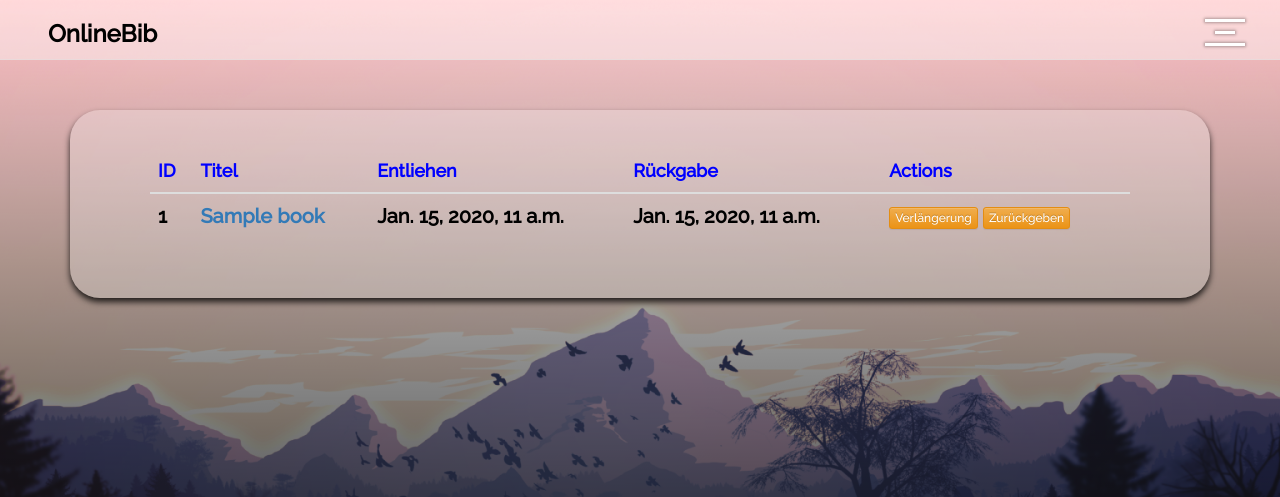
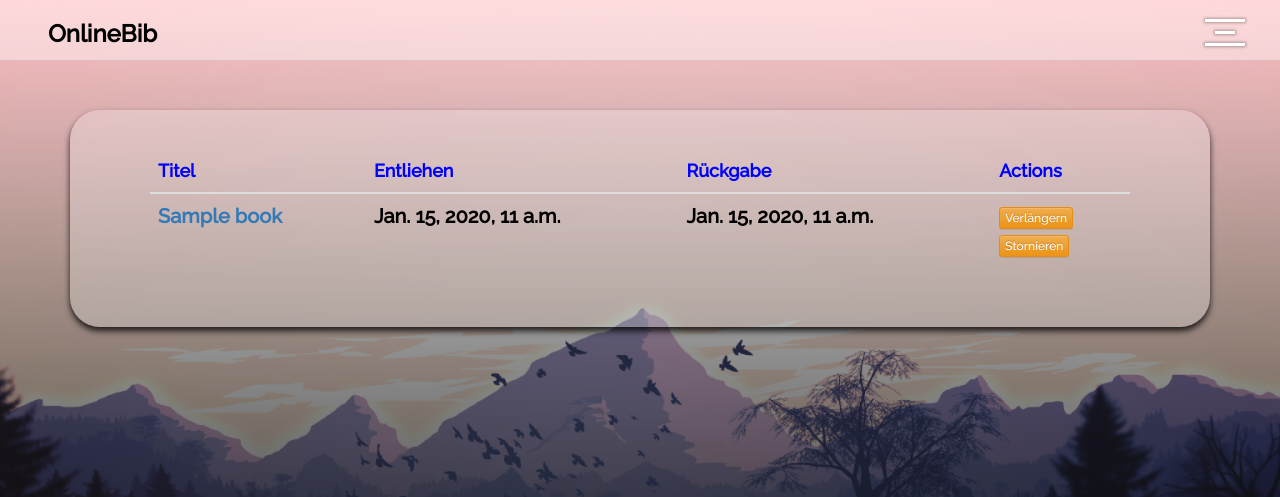
Before and after one commit to JojoNowack/book-store, a Django app: template book_store/account/templates/account/test.html in a window 1280 px wide. Shown: the top 497 px of the page. Run offline with Django 3.2, Linux system fonts and the light colour scheme; the template is opened without the code that fills it: values that come from a table or form of the project are taken from there, others are empty; tables that the repository leaves empty hold one stand-in row (values such as "Sample post"); some libraries are stand-ins or nearby versions.

Commit message:
verlängers ist möglich

```diff
--- a/book_store/account/templates/account/test.html
+++ b/book_store/account/templates/account/test.html
@@ -39,7 +39,6 @@ THE SOFTWARE IS PROVIDED "AS IS", WITHOUT WARRANTY OF ANY KIND, EXPRESS OR IMPLI
         <thead>
         <tr>
           <div>
-          <th>ID</th>
           <th>Titel</th>
           <th>Entliehen</th>
           <th>Rückgabe</th>
@@ -50,9 +49,7 @@ THE SOFTWARE IS PROVIDED "AS IS", WITHOUT WARRANTY OF ANY KIND, EXPRESS OR IMPLI
         <tbody class="textstyle">
             {% for Order in all_books %}
         <tr v-for="product in filteredProducts">
-          <td>
-            <router-link v-bind:to="{name: 'product', params: {product_id: product.id}}" style="font-size: 20px; font-family: 'Raleway'; color: black" >{{forloop.counter }}</router-link>
-          </td>
+
           <td>
             <a href="/books/products/?title={{Order.books.title}}&id={{Order.books.id}}">{{Order.books.title}}</a>
 
@@ -65,13 +62,28 @@ THE SOFTWARE IS PROVIDED "AS IS", WITHOUT WARRANTY OF ANY KIND, EXPRESS OR IMPLI
           </td>
 
           <td>
-            <div class="btn btn-warning btn-xs" v-bind:to="{name: 'product-edit', params: {product_id: product.id}}" onclick=alert("Verlängen") >Verlängerung</div>
-            <div class="btn btn-warning btn-xs" v-bind:to="{name: 'product-edit', params: {product_id: product.id}}" onclick=alert("Zurückgeben") >Zurückgeben</div>
+            <form action="#" method="post"  > <!--Button für verlängern -->
+             {% csrf_token %}
+              <!-- isextend[book_id, true for verlängern false for stornieren]-->
+              <input  type="hidden" class="round-black-btn"  name="idandisextend[]" value="{{Order.books.id}}"> <!-- isextend[0]-->
+              <input  type="hidden" class="round-black-btn"  name="idandisextend[]" value="true"> <!-- isextend[1]-->
+                <button type="submit" name='buttonforextend' class="btn btn-warning btn-xs" >Verlängern</button>
+            </form>
+            <form action="#" method="post"  > <!--Button für stornieren -->
+             {% csrf_token %}
+              <!-- isextend[book_id, true for verlängern false for stornieren]-->
+              <input  type="hidden" class="round-black-btn"  name="idandisextend[]" value="{{Order.books.id}}"> <!-- isextend[0]-->
+              <input  type="hidden" class="round-black-btn"  name="idandisextend[]" value="false"> <!-- isextend[1]-->
+                <button type="submit" name='buttonforstrono' class="btn btn-warning btn-xs" >Stornieren</button>
+            </form>
+
+
           </td>
           {% endfor %}
         </tr>
         </tbody>
       </table>
+
     </div>
 
 
```
Also changed, not shown: book_store/account/views.py (+32 -7 lines).
